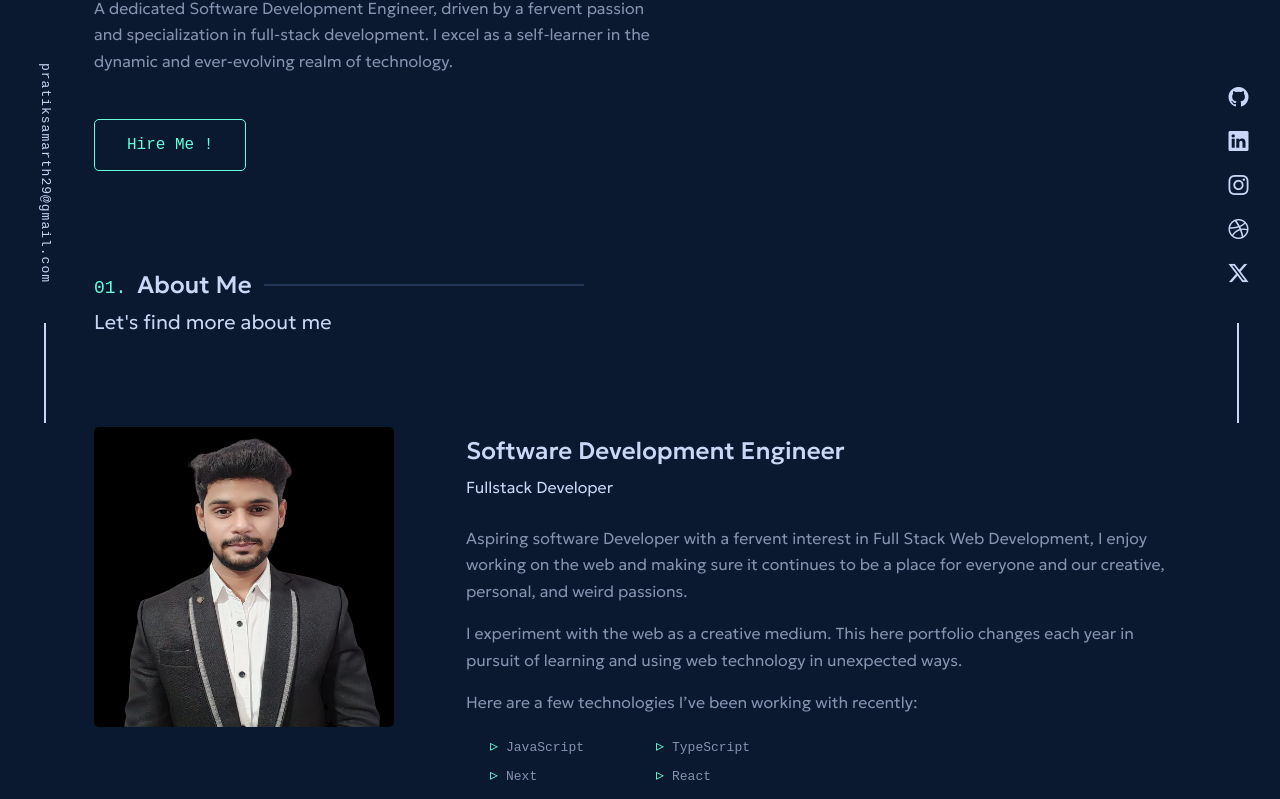
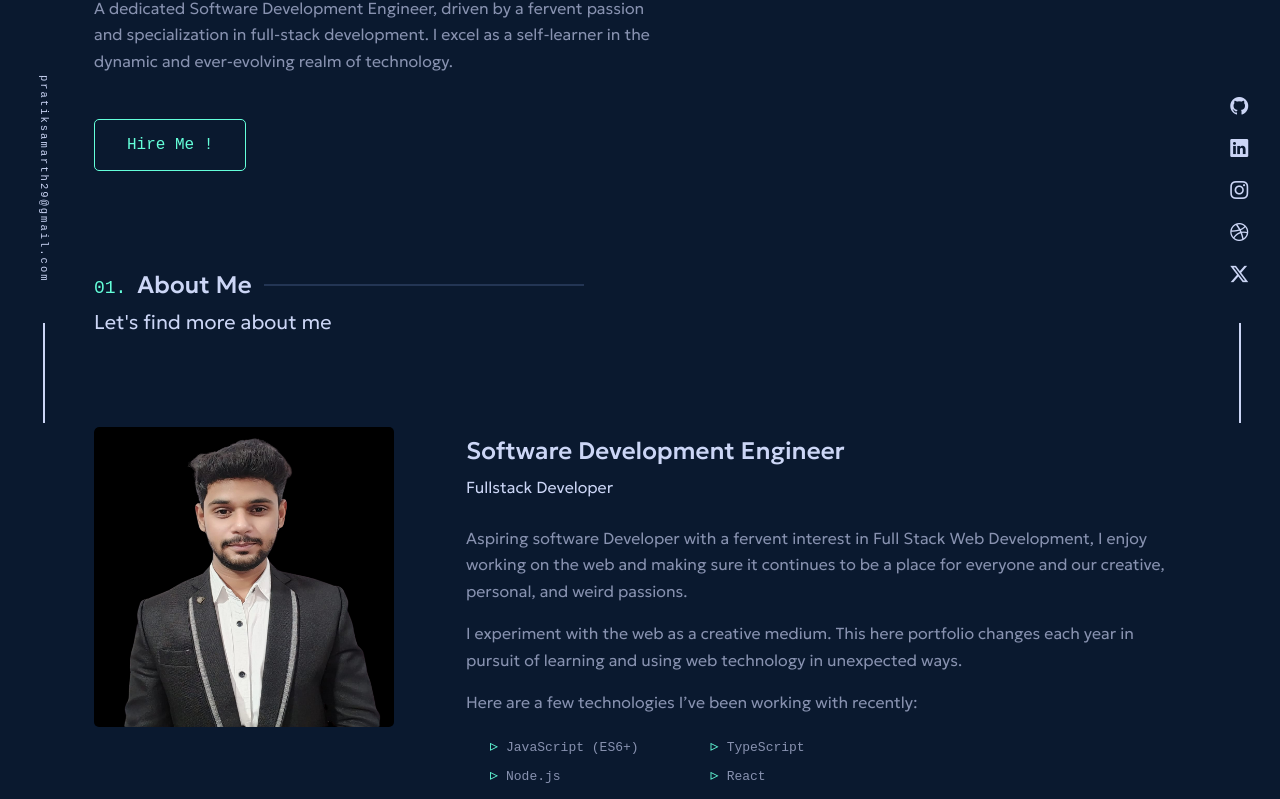
Before and after one commit to TRRIGE/Portfolio_React, a React (Create React App) app: page / in a window 1280 px wide. Shown: the part 377-1176 px from the top of the page. Built offline with nearby package versions, Linux system fonts and the light colour scheme; a web font is replaced by a local one.

Commit message:
Ninth Soft Commit

```diff
--- a/src/App.css
+++ b/src/App.css
@@ -24,7 +24,7 @@ nav {
 }
 
 #navbarSupportedContent ul li a {
-  color: #8892b0;
+  color: #ccd6f6;
 }
 
 #navbarSupportedContent ul li a:hover {
@@ -327,15 +327,16 @@ a {
   display: inline-block;
   writing-mode: vertical-rl;
   font-family: "Oxygen Mono", monospace;
-  font-size: small;
+  font-size: 10.5px;
   letter-spacing: 1px;
   margin-left: 15px;
+  letter-spacing: 2px;
 }
 
 #verticalTextRight1 {
   position: fixed;
   bottom: 100px;
-  right: 24px;
+  right: 24.5px;
   color: #ccd6f6;
   display: inline-block;
   writing-mode: vertical-rl;
@@ -344,7 +345,7 @@ a {
 #verticalTextRight2 {
   position: fixed;
   bottom: 0px;
-  right: 30px;
+  right: 28px;
   color: #ccd6f6;
   display: inline-block;
   writing-mode: vertical-rl;
--- a/src/App.js
+++ b/src/App.js
@@ -79,11 +79,11 @@ function App() {
               animate={{ opacity: 1, y: 0 }}
               transition={{ duration: 2, ease: "easeInOut" }}
               viewport={{ once: true }}>
-              <a className="mb-4 fs-5" href="https://github.com/TRRIGE" target="_blank" rel="noreferrer"><i className="bi bi-github"></i></a>
-              <a className="mb-4 fs-5" href="https://www.linkedin.com/in/pratik-samarth-ps/" target="_blank" rel="noreferrer"><i className="bi bi-linkedin"></i></a>
-              <a className="mb-4 fs-5" href="https://www.instagram.com/rn_samarth/?next=%2F" target="_blank" rel="noreferrer"><i className="bi bi-instagram"></i></a>
-              <a className="mb-4 fs-5" href="https://dribbble.com/Pratik_Samarth/about" target="_blank" rel="noreferrer"><i class="bi bi-dribbble"></i></a>
-              <a className="fs-5" style={{ marginBottom: '40px' }} href="https://twitter.com/PratikSamarth" target="_blank" rel="noreferrer"><i className="bi bi-twitter-x"></i></a>
+              <a className="mb-4" href="https://github.com/TRRIGE" target="_blank" rel="noreferrer"><i className="bi bi-github"></i></a>
+              <a className="mb-4" href="https://www.linkedin.com/in/pratik-samarth-ps/" target="_blank" rel="noreferrer"><i className="bi bi-linkedin"></i></a>
+              <a className="mb-4" href="https://www.instagram.com/rn_samarth/?next=%2F" target="_blank" rel="noreferrer"><i className="bi bi-instagram"></i></a>
+              <a className="mb-4" href="https://dribbble.com/Pratik_Samarth/about" target="_blank" rel="noreferrer"><i class="bi bi-dribbble"></i></a>
+              <a style={{ marginBottom: '40px' }} href="https://twitter.com/PratikSamarth" target="_blank" rel="noreferrer"><i className="bi bi-twitter-x"></i></a>
             </motion.div>
             <motion.div
               id="verticalTextRight2"
--- a/src/components/About.js
+++ b/src/components/About.js
@@ -49,8 +49,8 @@ const About = () => {
                         <p>Here are a few technologies I’ve been working with recently:</p>
                         <ul className='d-flex recentTech'>
                             <div>
-                                <li><span className='ms-2'>JavaScript</span></li>
-                                <li><span className='ms-2'>Next</span></li>
+                                <li><span className='ms-2'>JavaScript (ES6+)</span></li>
+                                <li><span className='ms-2'>Node.js</span></li>
                                 <li><span className='ms-2'>WordPress</span></li>
                             </div>
                             <div id='techDiv'>
--- a/src/components/Projects.js
+++ b/src/components/Projects.js
@@ -36,11 +36,12 @@ const Projects = () => {
                             <div className='d-flex justify-content-between mb-3'>
                                 <h5 className="card-title">HealthChat</h5>
                                 <span>
-                                    <a className="fs-5" style={{ color: '#ccd6f6' }} href="https://github.com/TRRIGE/HealthChat" target="_blank" rel="noreferrer"><i className="bi bi-github"></i></a>
+                                    <a className="fs-5 me-3" style={{ color: '#ccd6f6' }} href="https://github.com/TRRIGE/HealthChat" target="_blank" rel="noreferrer"><i className="bi bi-github"></i></a>
+                                    <a className="fs-5" style={{ color: '#ccd6f6' }} href="https://healthchat-3pvr.onrender.com/" target="_blank" rel="noreferrer"><i className="bi bi-box-arrow-up-right"></i></a>
                                 </span>
                             </div>
                             <p className="card-text">The Health Care Chat Bot Project, powered by artificial intelligence, seeks to elevate healthcare accessibility.</p>
-                            <p className="projectSkills">Python Flask MySQL</p>
+                            <p className="projectSkills">Python Flask MySQL JavaScript</p>
                         </div>
                     </div>
                 </motion.div>
@@ -55,11 +56,12 @@ const Projects = () => {
                             <div className='d-flex justify-content-between mb-3'>
                                 <h5 className="card-title">NewsHunt</h5>
                                 <span>
-                                    <a className="fs-5" style={{ color: '#ccd6f6' }} href="https://github.com/TRRIGE/NewsHunt_React" target="_blank" rel="noreferrer"><i className="bi bi-github"></i></a>
+                                    <a className="fs-5 me-3" style={{ color: '#ccd6f6' }} href="https://github.com/TRRIGE/NewsHunt_React" target="_blank" rel="noreferrer"><i className="bi bi-github"></i></a>
+                                    <a className="fs-5" style={{ color: '#ccd6f6' }} href="https://newshunt-uebc.onrender.com/" target="_blank" rel="noreferrer"><i className="bi bi-box-arrow-up-right"></i></a>
                                 </span>
                             </div>
                             <p className="card-text">NewsHunt is a professional React based Web Application! Where you get all the daily insights of all categories.</p>
-                            <p className="projectSkills">React.js API BootStrap JS</p>
+                            <p className="projectSkills">React.js API BootStrap JavaScript</p>
                         </div>
                     </div>
                 </motion.div>
@@ -78,7 +80,7 @@ const Projects = () => {
                                 </span>
                             </div>
                             <p className="card-text">TextManipulator is a versatile utility designed for the purpose of text manipulation for all practical text needs.</p>
-                            <p className="projectSkills">React.js JS BootStrap SCSS</p>
+                            <p className="projectSkills">React.js JavaScript BootStrap CSS</p>
                         </div>
                     </div>
                 </motion.div>
```
Also changed, not shown: 1 other file (tests, documents, lock files or other folders).
